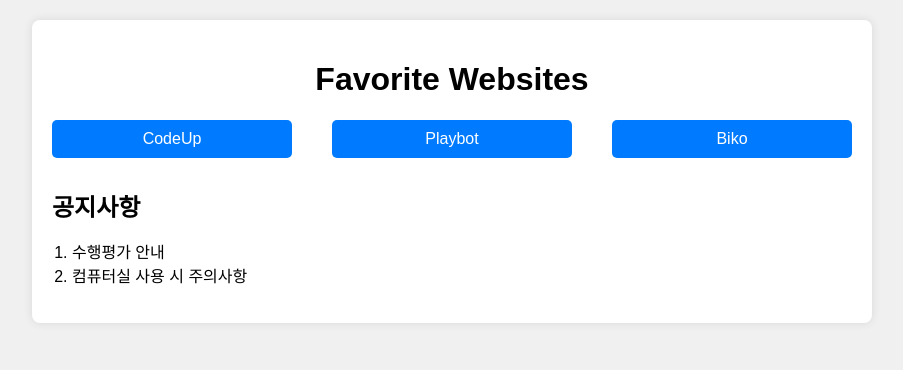
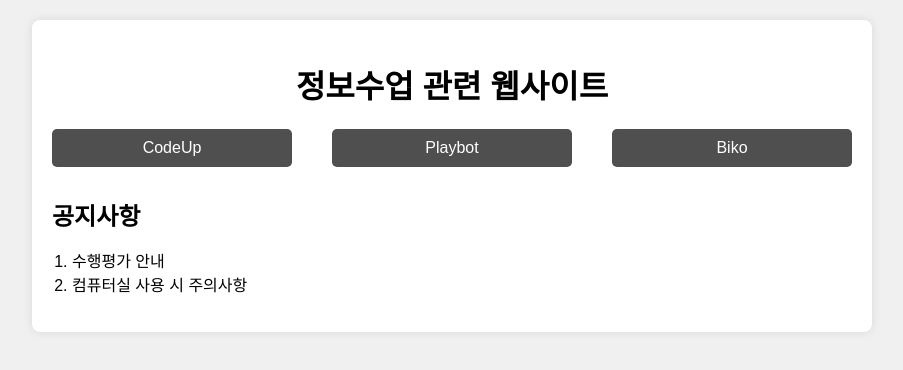
Before and after one commit to inzilion/inzilion.github.io, a plain HTML site: page index.html in a window 1280 px wide. Shown: the whole page, without its empty margins (188-1091 px from the left). Drawn offline with Linux system fonts and the light colour scheme.

Commit message:
2024-05-31

```diff
--- a/index.html
+++ b/index.html
@@ -3,7 +3,7 @@
 <head>
     <meta charset="UTF-8">
     <meta name="viewport" content="width=device-width, initial-scale=1.0">
-    <title>Favorite Websites</title>
+    <title>CSLB main page</title>
     <style>
         body {
             font-family: Arial, sans-serif;
@@ -32,7 +32,7 @@
         .website a {
             display: block;
             padding: 10px;
-            background-color: #007bff;
+            background-color: #4f4f50;
             color: #fff;
             text-align: center;
             text-decoration: none;
@@ -41,7 +41,7 @@
             transition: background-color 0.3s;
         }
         .website a:hover {
-            background-color: #0056b3;
+            background-color: #7e7e7f;
         }
         .additional-info {
             margin-top: 20px;
@@ -57,7 +57,7 @@
 </head>
 <body>
     <div class="container">
-        <h1>Favorite Websites</h1>
+        <h1>정보수업 관련 웹사이트</h1>
         <div class="website-container">
             <div class="website"><a href="https://codeup.kr">CodeUp</a></div>
             <div class="website"><a href="http://playbot.spaceii.com">Playbot</a></div>
```
